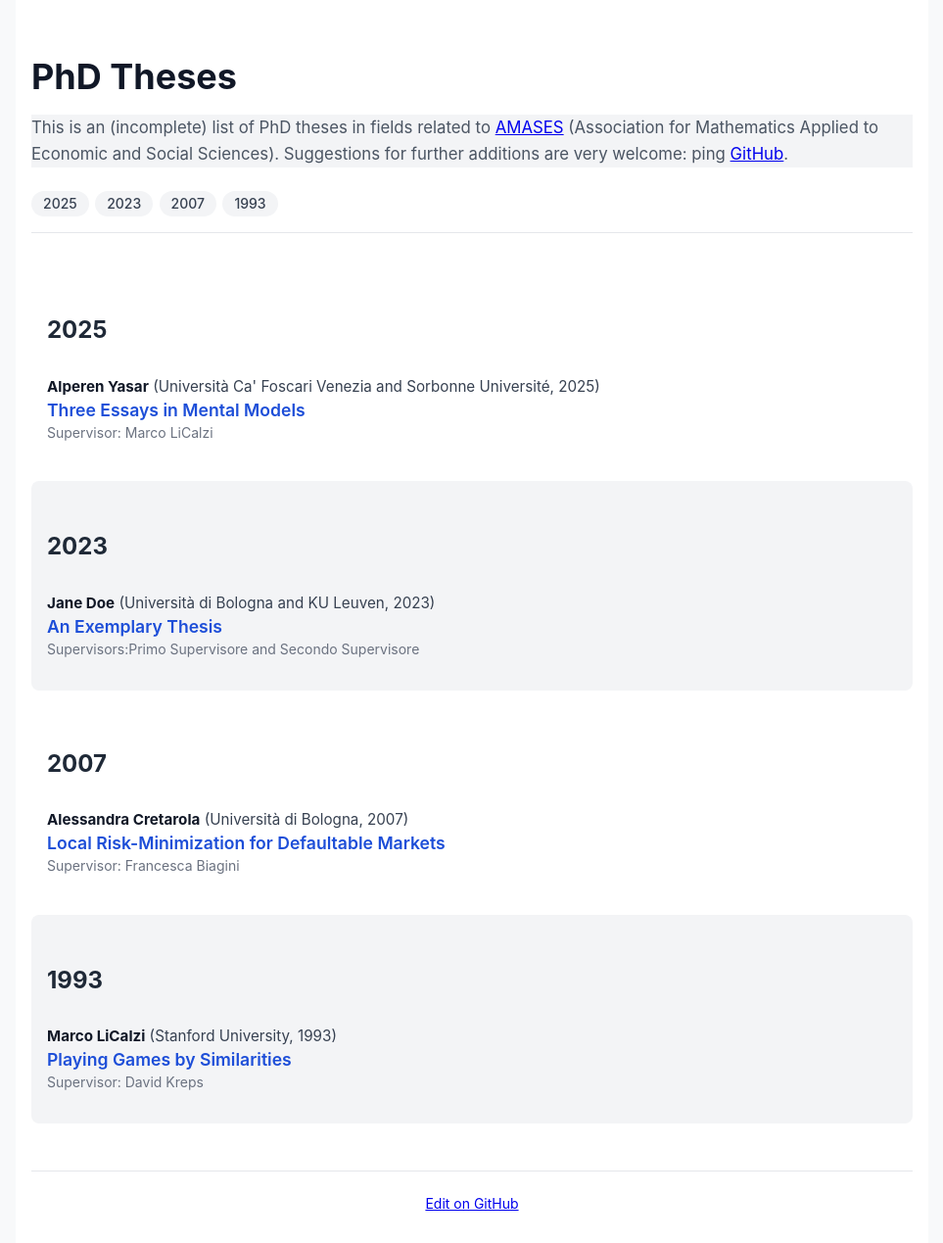
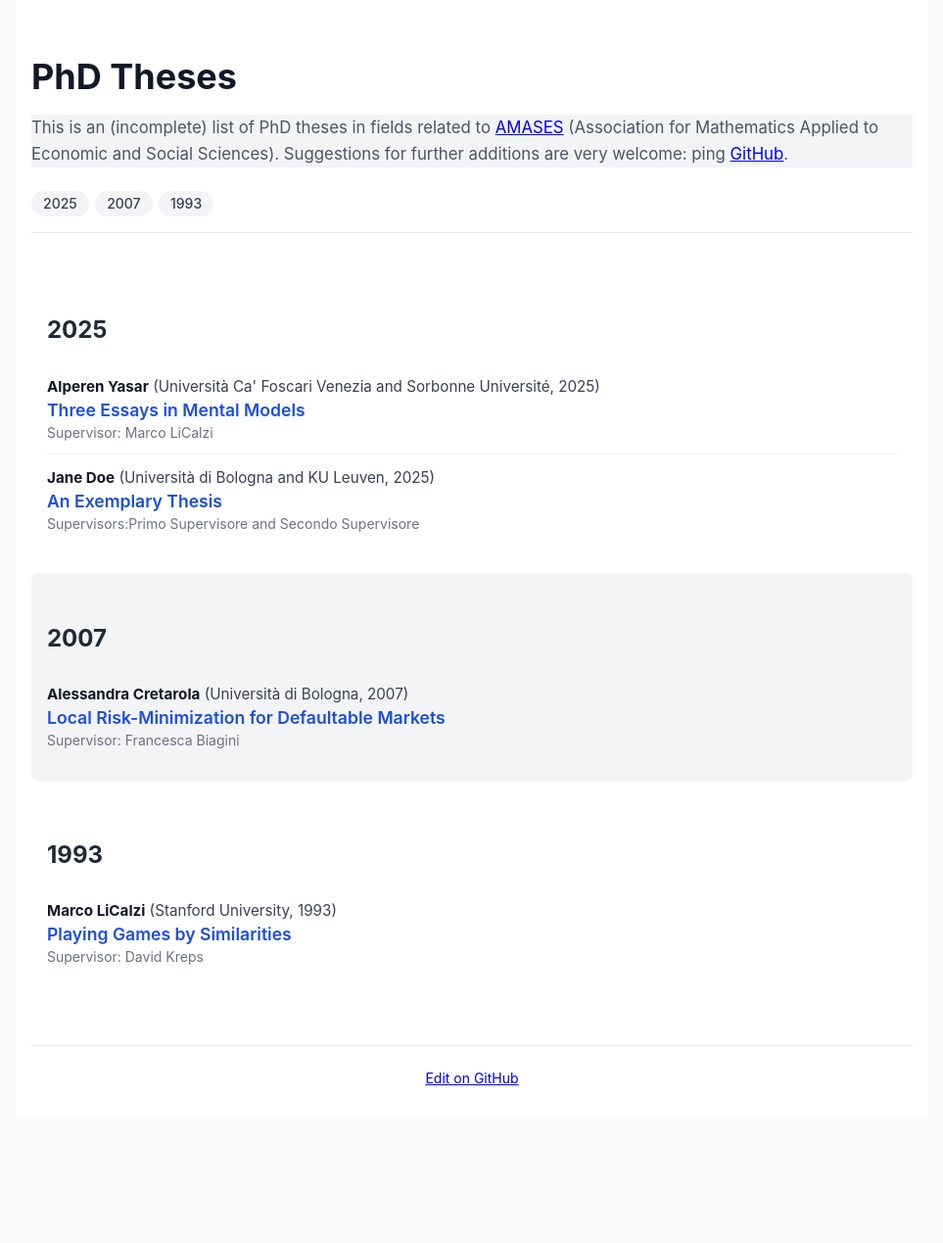
Before and after one commit to mlicalzi/AMASES_theses, a Jekyll site: the page built from index.md, in a window 1280 px wide. Shown: the whole page at 98% size, without its empty margins (158-1121 px from the left). Built offline with Jekyll 4.4.1, drawn with Linux system fonts in a browser that asks for light colours; after the commit the page ends 1141 px from its top, so only the background shows below that.

Commit message:
Update thesis year from 2023 to 2025

```diff
--- a/_data/theses.yml
+++ b/_data/theses.yml
@@ -1,6 +1,6 @@
 - name: Jane Doe
   affiliation: Università di Bologna and KU Leuven
-  year: 2023
+  year: 2025
   url: https://hdl.handle.net/xxxx/yyyy
   title: "An Exemplary Thesis"
   supervisors:
```
